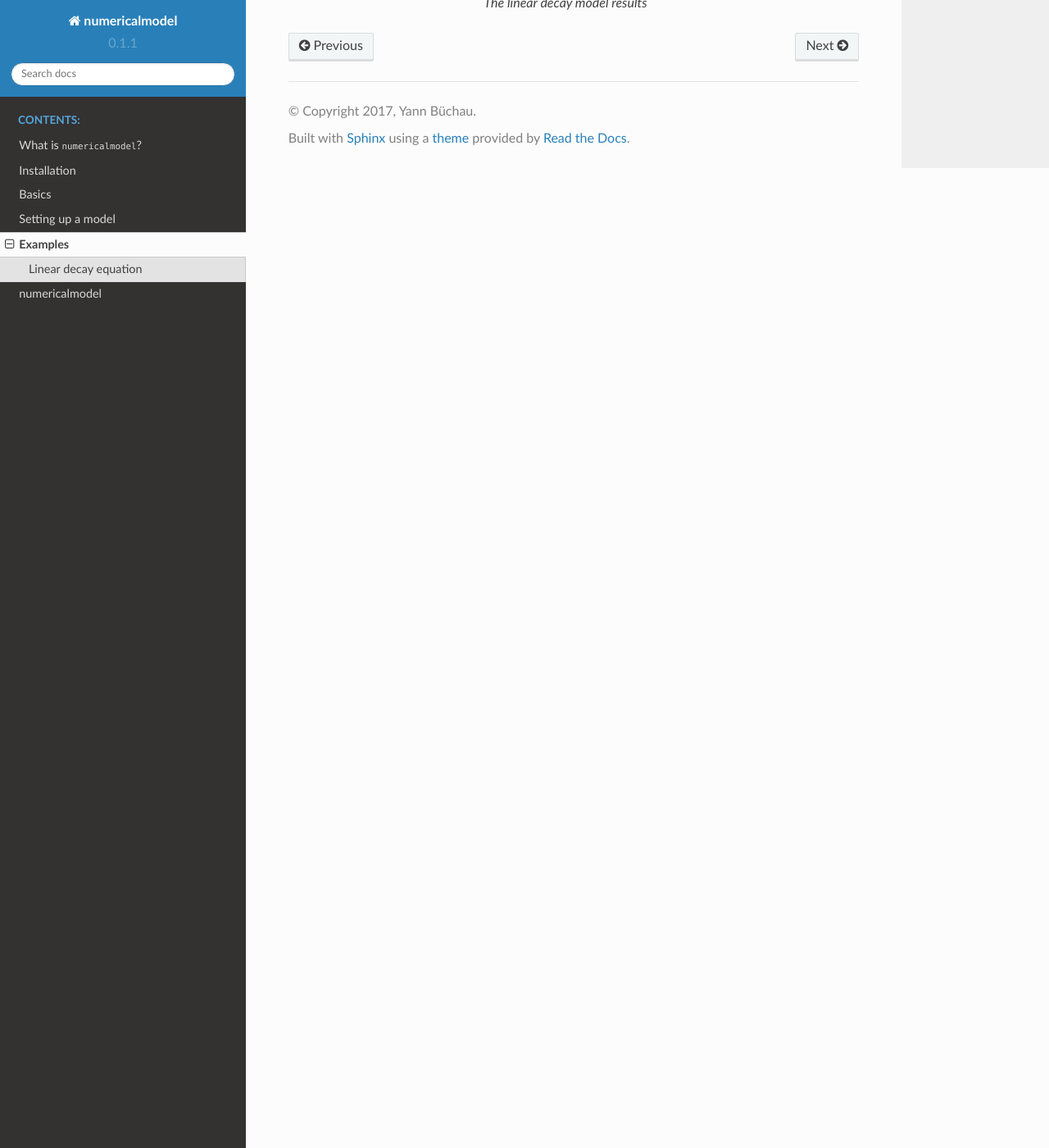
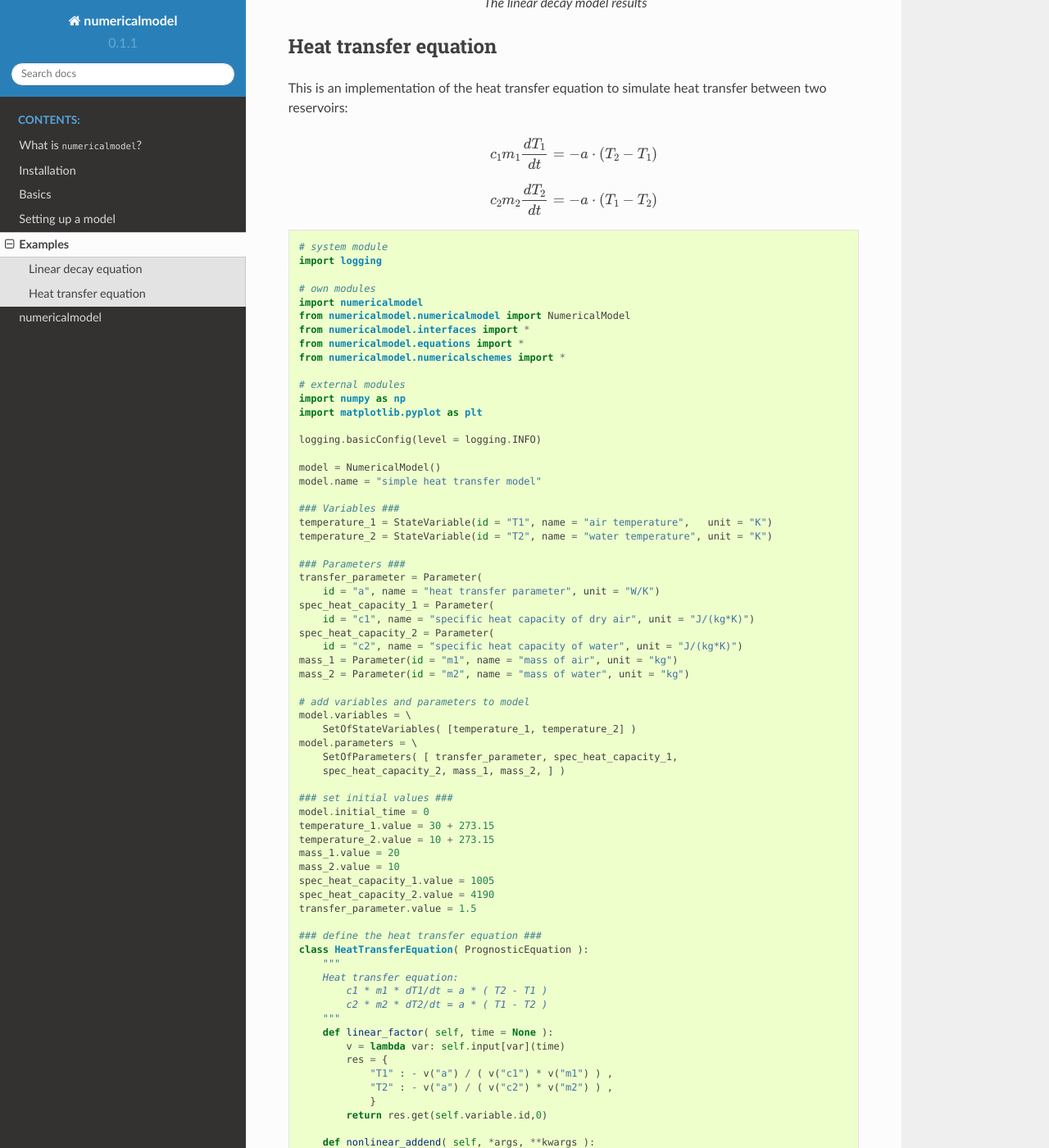
Before and after one commit to nobodyinperson/python3-numericalmodel, a Sphinx documentation site: the page built from docs/source/examples.rst, in a window 1280 px wide and 1400 px high, scrolled down 2020 px. Shown: the whole window at 82% size. Built offline with Sphinx 7.4.7 and the Read the Docs theme 2.0.0, drawn with Linux system fonts in a browser that asks for light colours; some of the changed text lies outside the part shown.

Commit message:
[doc] add heat transfer model example

```diff
--- a/docs/source/api/numericalmodel.gui.rst
+++ b/docs/source/api/numericalmodel.gui.rst
@@ -1,5 +1,5 @@
-numericalmodel.gui package
-==========================
+numericalmodel\.gui package
+===========================
 
 .. automodule:: numericalmodel.gui
     :members:
--- a/docs/source/examples.rst
+++ b/docs/source/examples.rst
@@ -5,7 +5,9 @@ Examples
 Linear decay equation
 +++++++++++++++++++++
 
-This is the full code from the :doc:`model-setup` section::
+This is the full code from the :doc:`model-setup` section.
+
+.. code::
 
     # import the module
     import numericalmodel
@@ -84,3 +86,153 @@ This is the full code from the :doc:`model-setup` section::
    :align: center
 
    The linear decay model results
+
+
+Heat transfer equation
+++++++++++++++++++++++
+
+This is an implementation of the heat transfer equation to simulate heat
+transfer between two reservoirs:
+
+.. math::
+    c_1 m_1 \frac{dT_1}{dt} = - a \cdot ( T_2 - T_1 )
+
+.. math::
+    c_2 m_2 \frac{dT_2}{dt} = - a \cdot ( T_1 - T_2 )
+
+.. code::
+
+    # system module
+    import logging
+
+    # own modules
+    import numericalmodel
+    from numericalmodel.numericalmodel import NumericalModel
+    from numericalmodel.interfaces import *
+    from numericalmodel.equations import *
+    from numericalmodel.numericalschemes import *
+
+    # external modules
+    import numpy as np
+    import matplotlib.pyplot as plt
+
+    logging.basicConfig(level = logging.INFO)
+
+    model = NumericalModel()
+    model.name = "simple heat transfer model"
+
+    ### Variables ###
+    temperature_1 = StateVariable(id = "T1", name = "air temperature",   unit = "K")
+    temperature_2 = StateVariable(id = "T2", name = "water temperature", unit = "K")
+
+    ### Parameters ###
+    transfer_parameter = Parameter(
+        id = "a", name = "heat transfer parameter", unit = "W/K")
+    spec_heat_capacity_1 = Parameter(
+        id = "c1", name = "specific heat capacity of dry air", unit = "J/(kg*K)")
+    spec_heat_capacity_2 = Parameter(
+        id = "c2", name = "specific heat capacity of water", unit = "J/(kg*K)")
+    mass_1 = Parameter(id = "m1", name = "mass of air", unit = "kg")
+    mass_2 = Parameter(id = "m2", name = "mass of water", unit = "kg")
+
+    # add variables and parameters to model
+    model.variables = \
+        SetOfStateVariables( [temperature_1, temperature_2] )
+    model.parameters = \
+        SetOfParameters( [ transfer_parameter, spec_heat_capacity_1,
+        spec_heat_capacity_2, mass_1, mass_2, ] )
+
+    ### set initial values ###
+    model.initial_time = 0
+    temperature_1.value = 30 + 273.15
+    temperature_2.value = 10 + 273.15
+    mass_1.value = 20
+    mass_2.value = 10
+    spec_heat_capacity_1.value = 1005
+    spec_heat_capacity_2.value = 4190
+    transfer_parameter.value = 1.5
+
+    ### define the heat transfer equation ###
+    class HeatTransferEquation( PrognosticEquation ):
+        """
+        Heat transfer equation:
+            c1 * m1 * dT1/dt = a * ( T2 - T1 )
+            c2 * m2 * dT2/dt = a * ( T1 - T2 )
+        """
+        def linear_factor( self, time = None ):
+            v = lambda var: self.input[var](time)
+            res = {
+                "T1" : - v("a") / ( v("c1") * v("m1") ) ,
+                "T2" : - v("a") / ( v("c2") * v("m2") ) ,
+                }
+            return res.get(self.variable.id,0)
+
+        def nonlinear_addend( self, *args, **kwargs ):
+            return 0
+
+        def independent_addend( self, time = None ):
+            v = lambda var: self.input[var](time)
+            res = {
+                "T1": v("a") * v("T2") / ( v("c1") * v("m1") ),
+                "T2": v("a") * v("T1") / ( v("c2") * v("m2") ),
+                }
+            return res.get(self.variable.id,0)
+
+    # define equation input
+    equation_input = SetOfInterfaceValues( [
+        temperature_1, temperature_2, transfer_parameter, spec_heat_capacity_1,
+        spec_heat_capacity_2, mass_1, mass_2,
+        ])
+
+    # set up equations
+    transfer_equation_1 = \
+        HeatTransferEquation( variable = temperature_1, input = equation_input )
+    transfer_equation_2 = \
+        HeatTransferEquation( variable = temperature_2, input = equation_input )
+
+    ### numerical schemes ###
+    model.numericalschemes = SetOfNumericalSchemes( [
+        EulerExplicit( equation = transfer_equation_1 ),
+        EulerExplicit( equation = transfer_equation_2 ),
+        ] )
+
+    # integrate the model
+    model.integrate( final_time = model.model_time + 3600 * 24 )
+
+    ### calculate the analytical stationary solution ###
+    v = lambda var: equation_input[var].value
+    stationary_temperature = \
+        ( v("c1") * v("m1") * v("T1") + v("c2") * v("m2") * v("T2") ) \
+        / ( v("c1") * v("m1") + v("c2") * v("m2") )
+
+    logging.info("stationary solution: {}".format(stationary_temperature))
+    logging.info("    air temperature: {}".format(temperature_1.value))
+    logging.info("  water temperature: {}".format(temperature_2.value))
+
+    ### Plot ###
+    fig, ax = plt.subplots()
+    ax.set_title(model.name)
+    ax.plot( ( temperature_1.times.min()/3600, temperature_1.times.max()/3600 ),
+             ( stationary_temperature, stationary_temperature ),
+             linewidth = 2,
+             label = "analytical stationary solution",
+             )
+    ax.plot( temperature_1.times/3600, temperature_1.values,
+        linewidth = 2,
+        label = temperature_1.name,
+        )
+    ax.plot( temperature_2.times/3600, temperature_2.values,
+        linewidth = 2,
+        label = temperature_2.name,
+        )
+    ax.set_xlabel( "time [hours]" )
+    ax.set_ylabel( "temperature [{}]".format( temperature_1.unit ) )
+    ax.legend()
+    plt.show()
+
+
+.. figure:: graphics/heat-transfer-model-result.png
+   :alt: heat transfer model results
+   :align: center
+
+   heat transfer model results
```
Also changed, not shown: docs/source/api/numericalmodel.rst (+12 -12 lines), docs/source/graphics/heat-transfer-model-result.png (added).
